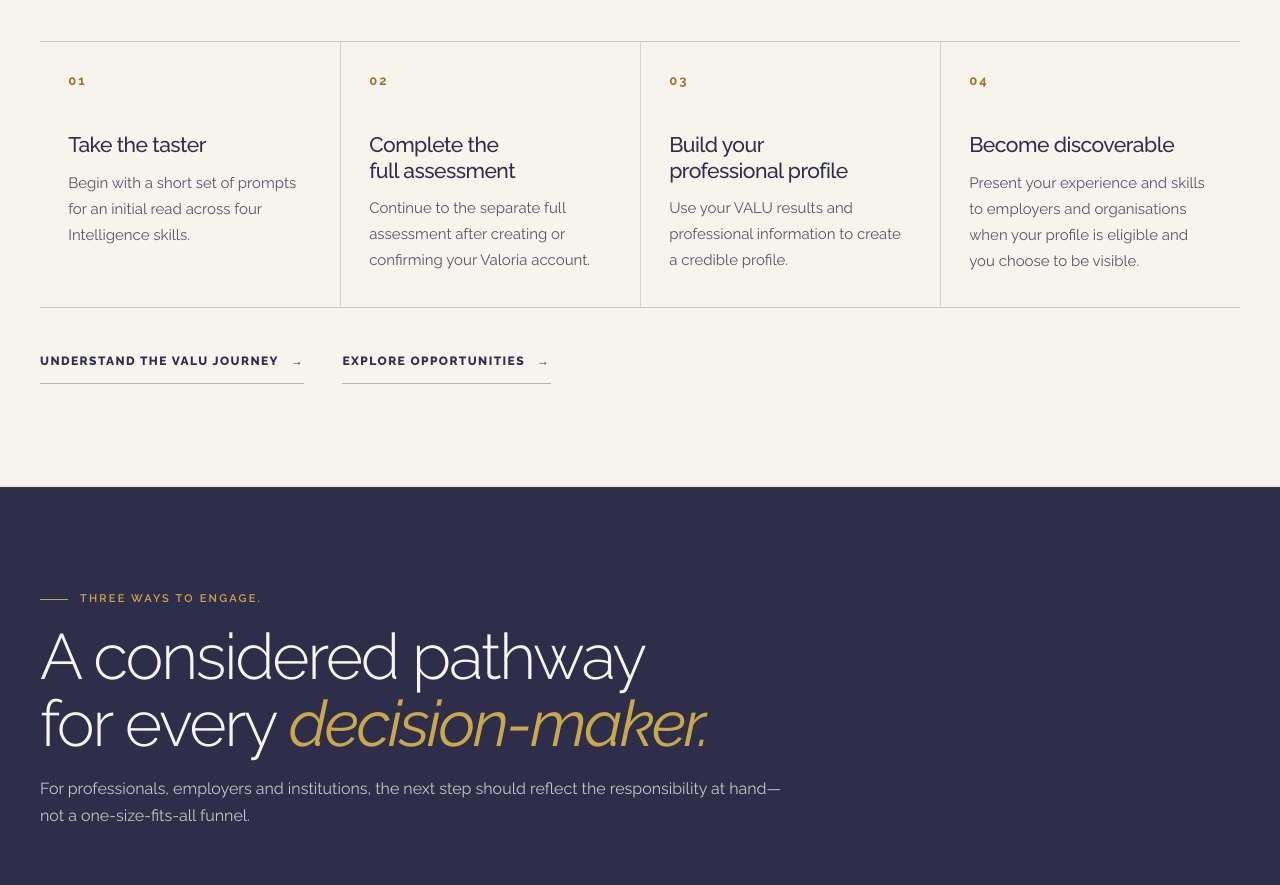
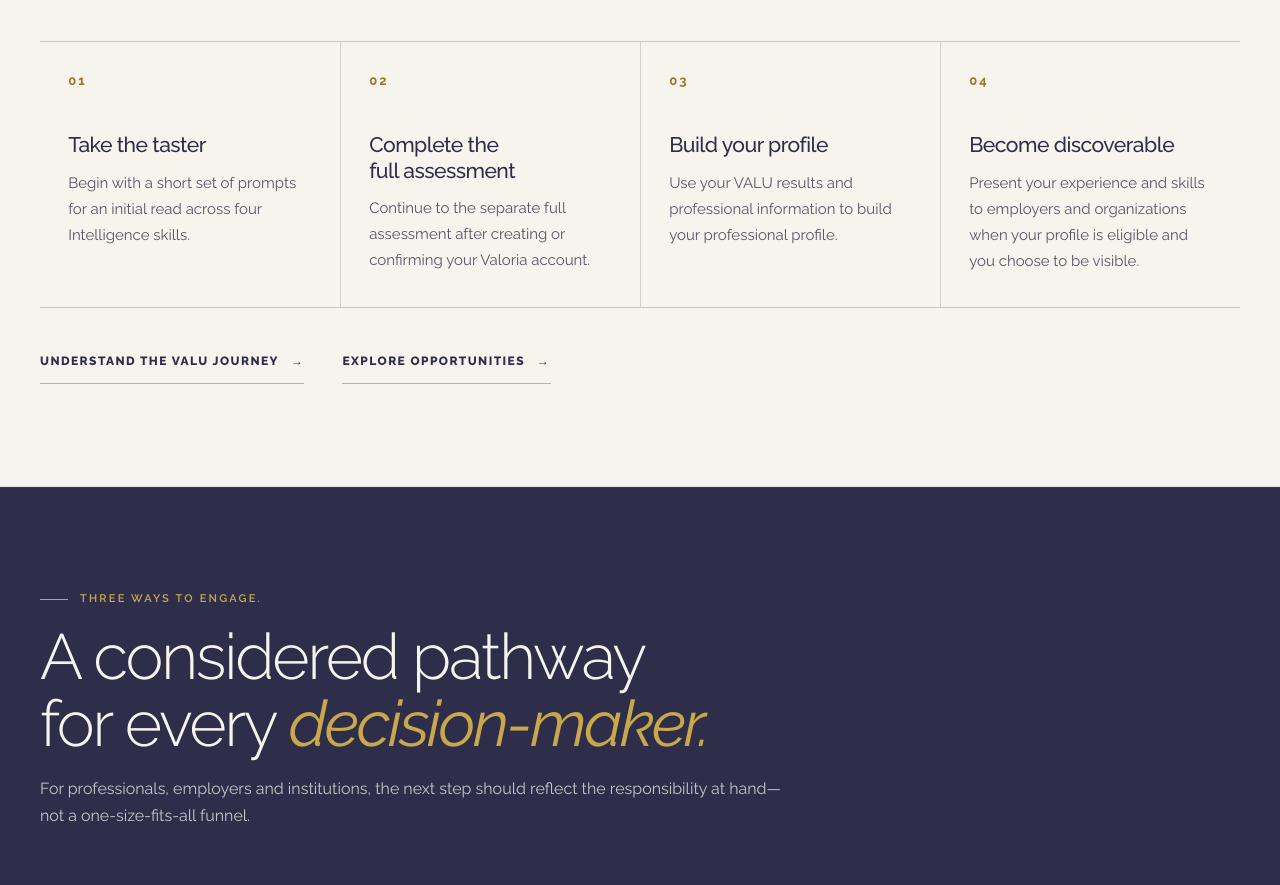
Before and after one commit to riverwayse-sudo/valoria-site, a Next.js app: page / in a window 1280 px wide. Shown: the part 2100-2985 px from the top of the page. Built offline with nearby package versions, Linux system fonts and the light colour scheme; no server answers.

Commit message:
Standardize homepage language and clarify profile-building step

```diff
--- a/src/app/page.jsx
+++ b/src/app/page.jsx
@@ -120,8 +120,8 @@ export default function HomePage() {
             <div className="home-journey-grid">
               <article className="home-journey-card"><span>01</span><h3>Take the taster</h3><p>Begin with a short set of prompts for an initial read across four Intelligence skills.</p></article>
               <article className="home-journey-card"><span>02</span><h3>Complete the full assessment</h3><p>Continue to the separate full assessment after creating or confirming your Valoria account.</p></article>
-              <article className="home-journey-card"><span>03</span><h3>Build your professional profile</h3><p>Use your VALU results and professional information to create a credible profile.</p></article>
-              <article className="home-journey-card"><span>04</span><h3>Become discoverable</h3><p>Present your experience and skills to employers and organisations when your profile is eligible and you choose to be visible.</p></article>
+              <article className="home-journey-card"><span>03</span><h3>Build your profile</h3><p>Use your VALU results and professional information to build your professional profile.</p></article>
+              <article className="home-journey-card"><span>04</span><h3>Become discoverable</h3><p>Present your experience and skills to employers and organizations when your profile is eligible and you choose to be visible.</p></article>
             </div>
             <div className="home-journey-actions">
               <a href="/valu" className="home-journey-link">UNDERSTAND THE VALU JOURNEY <span aria-hidden="true">→</span></a>
```
